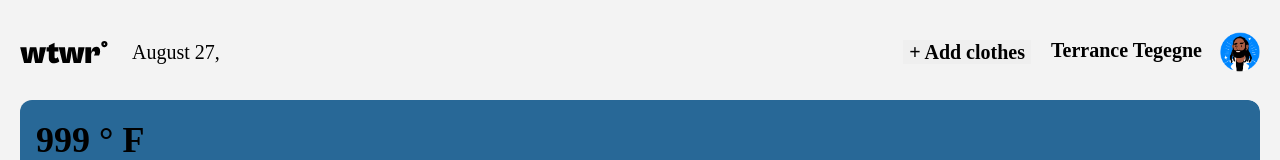
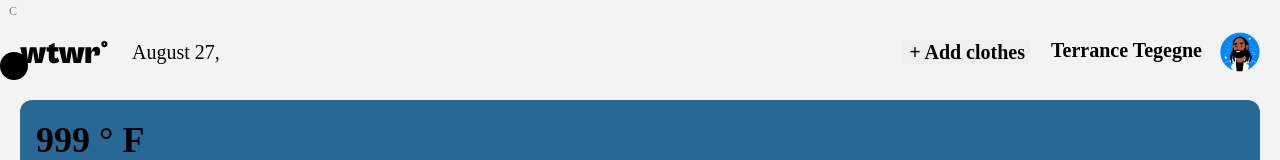
Before and after one commit to SeanJ8876/se_project_react, a React (Vite) app: page / in a window 1280 px wide. Shown: the top 160 px of the page. Built offline with nearby package versions, Linux system fonts and the light colour scheme; no server answers.

Commit message:
ToggleButton

```diff
--- a/src/components/App/App.jsx
+++ b/src/components/App/App.jsx
@@ -9,6 +9,7 @@ import ModalWithForm from "../ModalWithForm/ModalWithForm";
 import ItemModal from "../ItemModal/ItemModal";
 import { getWeather, filterWeatherData } from "../../utils/weatherApi";
 import { defaultClothingItems } from "../../utils/constants";
+import CurrentTemperatureUnitContext from "../Context/CurrentTemperatureUnitContext";
 
 function App() {
   const [weatherData, setWeatherData] = useState({
@@ -19,6 +20,11 @@ function App() {
   const [activeModal, setActiveModal] = useState();
   const [selectedCard, setSelectedCard] = useState({});
   const [clothingItems, setClothingItems] = useState(defaultClothingItems);
+  const [currentTemperatureUnit, setCurrentTemperatureUnit] = useState("F");
+
+  const handleToggleSwitchChange = () => {
+    setCurrentTemperatureUnit(currentTemperatureUnit === "F" ? "C" : "F");
+  };
 
   const handleCardClick = (card) => {
     setActiveModal("preview");
@@ -35,6 +41,10 @@ function App() {
   };
 
   useEffect(() => {
+    setClothingItems(defaultClothingItems);
+  }, []);
+
+  useEffect(() => {
     getWeather(coordinates, APIkey)
       .then((data) => {
         const filteredWeatherData = filterWeatherData(data);
@@ -44,6 +54,9 @@ function App() {
   }, []);
 
   return (
+    <CurrentTemperatureUnitContext.Provider
+      value={[currentTemperatureUnit, handleToggleSwitchChange]}
+    >
       <div className="app">
         <div className="app__content">
           <Header handleAddClick={handleAddClick} weatherData={weatherData} />
@@ -56,7 +69,7 @@ function App() {
           <ModalWithForm
             title="New garment"
             buttonText="Add garment"
-          activeModal={activeModal}
+            activeModal={activeModal === "add-garment"}
             onClose={closeActiveModal}
           >
             <label htmlFor="name" className="modal__label">
@@ -78,7 +91,9 @@ function App() {
               />
             </label>
             <fieldset className="modal__radio-buttons">
-            <legend className="modal__legend">Select the weather type:</legend>
+              <legend className="modal__legend">
+                Select the weather type:
+              </legend>
               <label
                 htmlFor="hot"
                 className="modal__label modal__label_type_radio"
@@ -122,7 +137,9 @@ function App() {
           )}
         </div>
       </div>
+    </CurrentTemperatureUnitContext.Provider>
   );
 }
 
 export default App;
+export { CurrentTemperatureUnitContext };
--- /dev/null
+++ b/src/components/App/ToggleSwitch/ToggleSwitch.css
@@ -0,0 +1,58 @@
+.toggle.switch {
+  width: 56px;
+  height: 28px;
+  border: 2px solid black;
+  border-radius: 20px;
+  cursor: pointer;
+  overflow: hidden;
+  position: relative;
+}
+
+.toggle-switch__checkbox {
+  opacity: 0;
+  position: absolute;
+}
+
+.toggle-switch__circle {
+  background-color: black;
+  width: 28px;
+  height: 28px;
+  position: absolute;
+  border-radius: 50%;
+  left: 0;
+  transition: all 0.2s;
+}
+
+.toggle-switch__text {
+  position: absolute;
+  font-size: 12px;
+  color: white;
+  user-select: none;
+}
+
+.toggle-switch__text {
+  color: grey;
+  position: absolute;
+  top: 5px;
+  left: 9px;
+}
+
+.toggle-switch__text_F {
+  left: 9px;
+}
+
+.toggle-switch__text_C {
+  right: 9px;
+}
+
+.toggle-switch__checkbox:checked ~ .toggle-switch__circle {
+  left: 28px;
+}
+
+.toggle-switch__checkbox:not(:checked) ~ .toggle-switch__text_F {
+  color: white;
+}
+
+.toggle-switch__checkbox:checked ~ .toggle-switch__text_C {
+  color: white;
+}
--- /dev/null
+++ b/src/components/App/ToggleSwitch/ToggleSwitch.jsx
@@ -0,0 +1,44 @@
+import { useContext } from "react";
+import CurrentTemperatureUnitContext from "../../Context/CurrentTemperatureUnitContext";
+import "./ToggleSwitch.css";
+
+export default function ToggleSwitch() {
+  const [currentTemperatureUnit, handleToggleSwitchChange] = useContext(
+    CurrentTemperatureUnitContext
+  );
+
+  return (
+    <label className="toggle-switch">
+      <input
+        type="checkbox"
+        className="toggle-switch__checkbox"
+        onChange={handleToggleSwitchChange}
+      />
+      <span className="toggle-switch__circle"></span>
+      <span
+        style={{
+          color: `${currentTemperatureUnit === "F" ? "white" : ""}`,
+        }}
+        className={`toggle-switch__text toggle-switch__text_F ${
+          currentTemperatureUnit === "F"
+            ? "toggle-switch__text_color_white"
+            : ""
+        }`}
+      >
+        F
+      </span>
+      <span
+        style={{
+          color: `${currentTemperatureUnit === "C" ? "white" : ""}`,
+        }}
+        className={`toggle-switch__text toggle-switch__text_C ${
+          currentTemperatureUnit === "C"
+            ? "toggle-switch__text_color_white"
+            : ""
+        }`}
+      >
+        C
+      </span>
+    </label>
+  );
+}
--- /dev/null
+++ b/src/components/Context/CurrentTemperatureUnitContext.js
@@ -0,0 +1,5 @@
+import { createContext } from "react";
+
+const CurrentTemperatureUnitContext = createContext();
+
+export default CurrentTemperatureUnitContext;
--- a/src/components/Header/Header.jsx
+++ b/src/components/Header/Header.jsx
@@ -1,8 +1,14 @@
 import "./Header.css";
 import logo from "../../assets/logo.svg";
 import avatar from "../../assets/avatar.png";
+import ToggleSwitch from "../App/ToggleSwitch/ToggleSwitch";
 
-function Header({ handleAddClick, weatherData }) {
+function Header({
+  handleAddClick,
+  weatherData,
+  currentTemperatureUnit,
+  handleToggleSwitch,
+}) {
   const currentDate = new Date().toLocaleString("default", {
     month: "long",
     day: "numeric",
@@ -10,10 +16,14 @@ function Header({ handleAddClick, weatherData }) {
 
   return (
     <header className="header">
-      <img className="header__logo" src={logo} />
+      <img className="header__logo" src={logo} alt="WTWR Logo" />
       <p className="header__date-and-location">
         {currentDate}, {weatherData.city}
       </p>
+      <ToggleSwitch
+        currentTemperatureUnit={currentTemperatureUnit}
+        handleToggleSwitch={handleToggleSwitch}
+      />
       <button
         type="button"
         className="header__add-clothes-btn"
```
Also changed, not shown: src/components/Main/Main.jsx (line endings or trailing spaces). Lines whose indentation alone changed are shown as unchanged.
